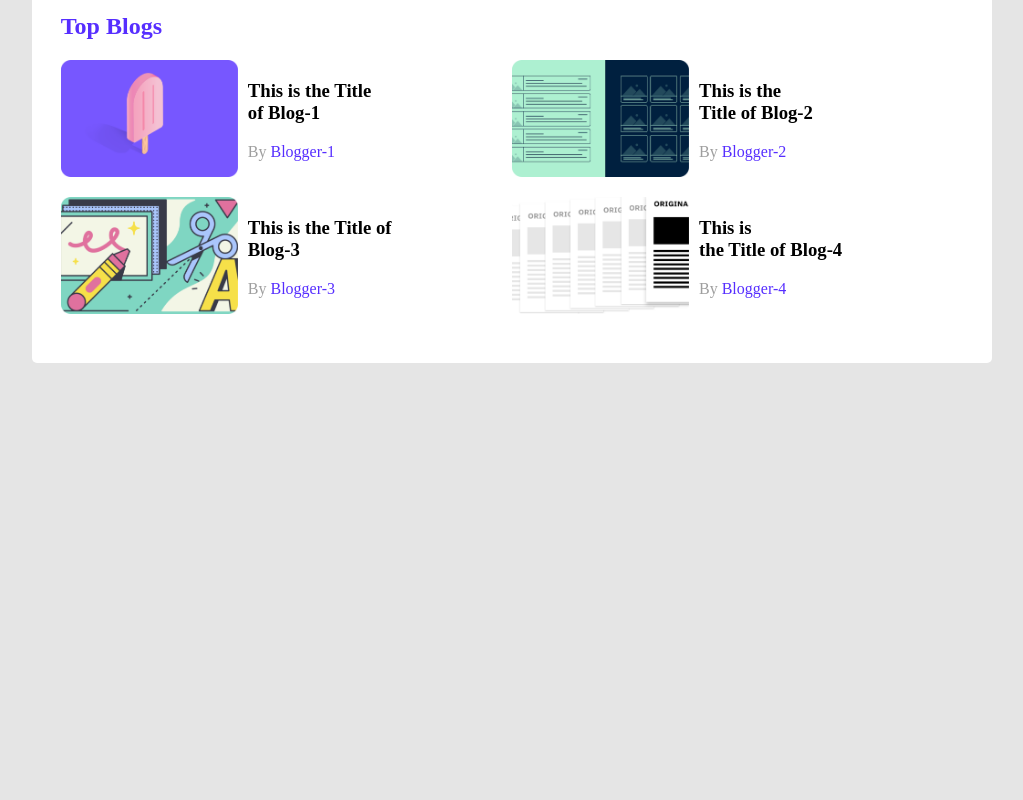
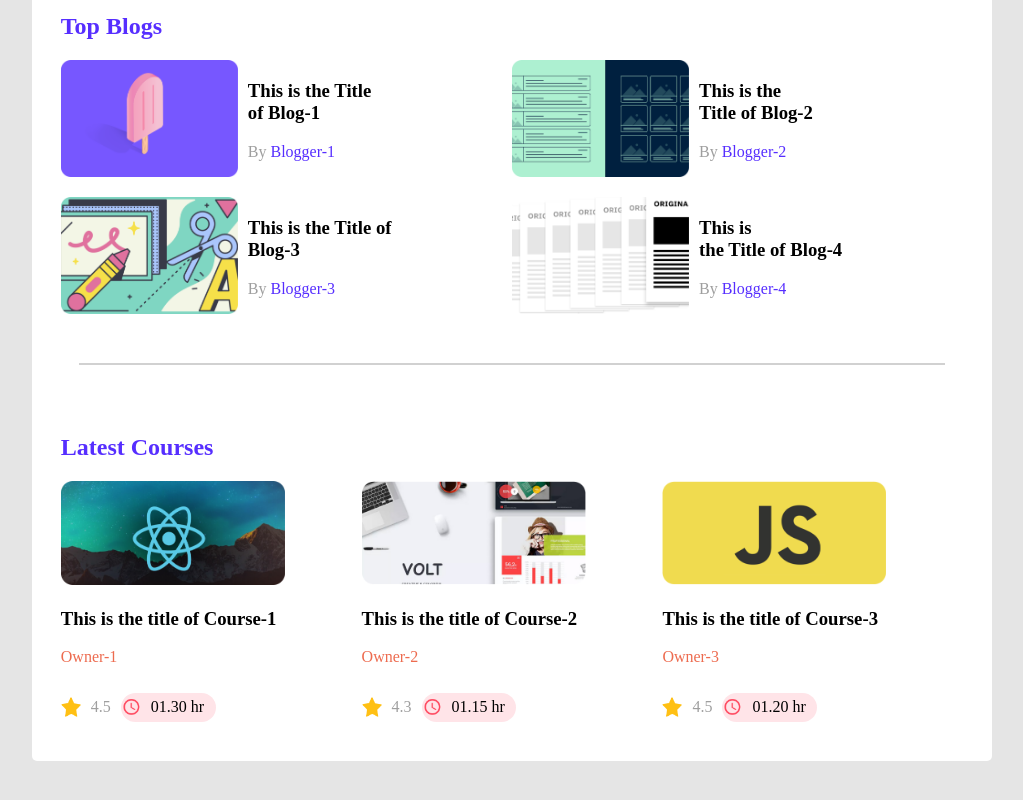
Before and after one commit to Rudra-Prashad-Shil/Demo-Landing-Page, a plain HTML site: page index.html in a window 1280 px wide. Shown: the part 444-1244 px from the top of the page, without its empty margins (128-1151 px from the left). Before the commit the page ends 887 px from the top, so only its background shows below. Drawn offline with Linux system fonts and the light colour scheme.

Commit message:
Latest Course Section Completed

```diff
--- a/index.html
+++ b/index.html
@@ -91,12 +91,63 @@
                     </div>
                 </div>
             </div>
+        </section>
 
 
-        </section>
+        <hr size="2" width="90%" color="D1D1D1" style="margin: 0px auto;"> <!-- The Gray Line -->
+
+
         <!-- Latest Course -->
         <section class="latest-course">
-            <!-- Here will be latest Course section -->
+            <h2>Latest Courses</h2>
+
+            <div class="courses">
+                <div class="course">
+                    <img src="resources/courses/course-1.png" alt="">
+                    <div class="c_description">
+                        <h3>This is the title of Course-1</h3>
+                        <p class="owner_name">Owner-1</p>
+                    </div>
+                    <div class="rating-and-time">
+                        <img src="resources/icons/star.png" alt="">
+                        <p>4.5</p>
+                        <div class="timestamp">
+                            <img src="resources/icons/clock.png" alt="">
+                            <p>01.30 hr</p>
+                        </div>
+                    </div>
+                </div>
+                <div class="course">
+                    <img src="resources/courses/course-2.png" alt="">
+                    <div class="c_description">
+                        <h3>This is the title of Course-2</h3>
+                        <p class="owner_name">Owner-2</p>
+                    </div>
+                    <div class="rating-and-time">
+                        <img src="resources/icons/star.png" alt="">
+                        <p>4.3</p>
+                        <div class="timestamp">
+                            <img src="resources/icons/clock.png" alt="">
+                            <p>01.15 hr</p>
+                        </div>
+                    </div>
+                </div>
+                <div class="course">
+                    <img src="resources/courses/course-3.png" alt="">
+                    <div class="c_description">
+                        <h3>This is the title of Course-3</h3>
+                        <p class="owner_name">Owner-3</p>
+                    </div>
+                    <div class="rating-and-time">
+                        <img src="resources/icons/star.png" alt="">
+                        <p>4.5</p>
+                        <div class="timestamp">
+                            <img src="resources/icons/clock.png" alt="">
+                            <p>01.20 hr</p>
+                        </div>
+                    </div>
+                </div>
+            </div>
         </section>
     </main>
 </body>
--- a/style.css
+++ b/style.css
@@ -48,44 +48,75 @@ a:hover{
     background-color: #ffffff;
     border-radius: 5px;
 }
+
 main{
     width: 75%;
     margin: 80px auto;
     display: grid;
     gap: 20px;
 }
+
 h2, span{
     color: #562EFF;
 }
-.top-players-and-blogs{
+
+.top-players-and-blogs,.latest-course{
     padding: 3%;
     border-radius: 10px;
 }
-.players{
+
+.players , .courses{
     display: grid;
     grid-template-columns: repeat(3,1fr);
     row-gap: 20px;
 }
-.player,.blog{
+
+.player , .blog , .rating-and-time , .timestamp{
     display: flex;
     align-items: center;
     gap: 10px;
 }
+
 .player img{
     width: 56px;
     height: 56px;
 }
+
 .blogs{
     display: grid;
     grid-template-columns: repeat(2,1fr);
     row-gap: 20px;
 }
+
 .blog img{
     width: 177px;
     height: 117px;
     border-radius: mixed;
 }
 
-.description p{
+.description p , .rating-and-time>p{
     color: #9f9f9f;
 }
+
+.course>img{
+    width: 224px;
+    height: 104px;
+    border-radius: mixed;
+}
+
+.rating-and-time img{
+    width: 20px;
+    height: 20px;
+    border-radius: mixed;
+}
+
+.owner_name{
+    color: #ED6B4F;
+}
+
+.timestamp{
+    width: 94.83px;
+    height: 29.38px;
+    background-color: #FFE4E8;
+    border-radius: 14.69px;
+}
```
